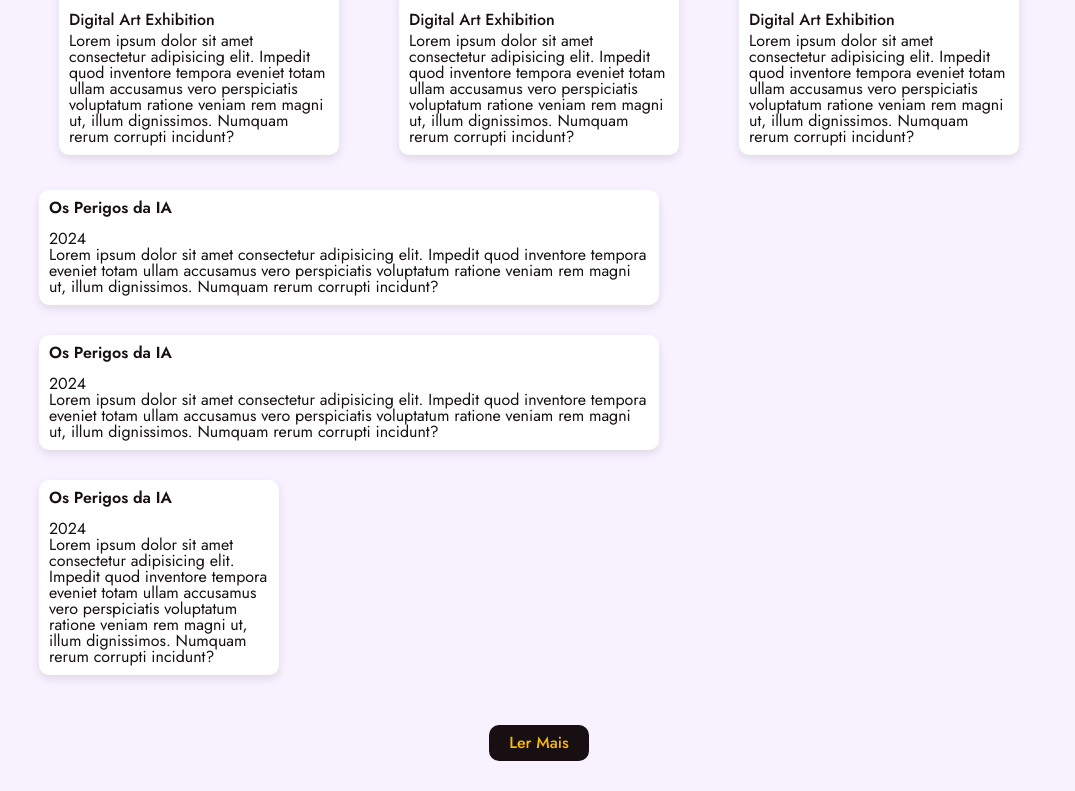
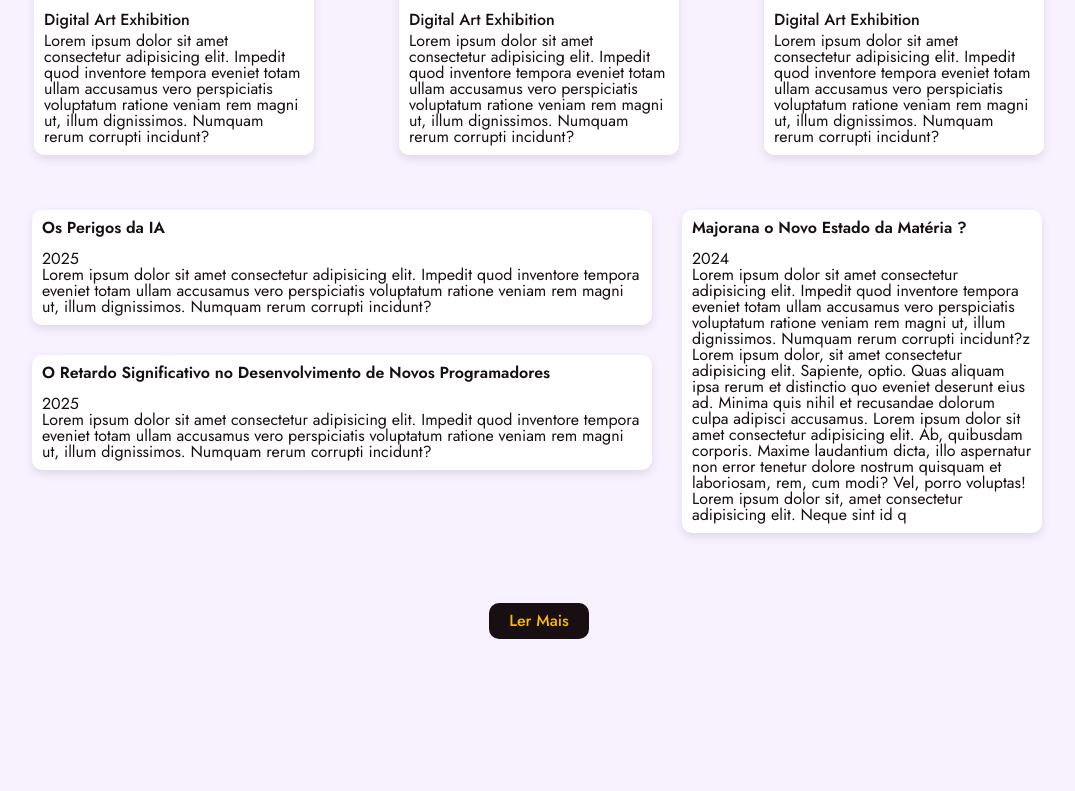
Before and after one commit to Isaac-Loiola/blogood, a plain HTML site: page index.html in a window 1280 px wide. Shown: the part 1106-1897 px from the top of the page, without its empty margins (101-1176 px from the left). After the commit the page ends 1775 px from the top, so only its background shows below. Drawn offline with Linux system fonts and the light colour scheme.

Commit message:
Card lateral ajustado!

```diff
--- a/css/style.css
+++ b/css/style.css
@@ -75,7 +75,7 @@ header{
 
 main{
     padding: 20px;
-    max-width: 1000px;
+    max-width: 1050px;
     margin: 0 auto;
     margin-bottom: 30px;
 
@@ -124,19 +124,27 @@ main{
 
 /* Poster container */
 .poster-container{
+    width: 100%;
+    margin: 20px 0;
+    padding: 0 18px;
+
+    display: flex;
     justify-content: start;
-    flex-direction: column-reverse;
+    flex-direction: row;
+    flex-wrap: wrap;
 }
 
+/* -- big poster left --*/
 .poster{
     width: 650px;
     display: flex;
-    flex-direction: row;
+    flex-direction: column;
     flex-wrap: wrap;
 }
 
 .poster-users{
     width: 600px;
+
     background-color: #FFF;
     padding: 10px;
     border-radius: 10px;
@@ -152,14 +160,16 @@ main{
     font-weight: 600;
 }
 
+/* -- end big poster left --*/
+
 .poster-litle{
-    width: 220px;
+    width: 340px;
     flex-direction: column;
     align-items: flex-end;
 }
 
 .poster-users-litle{
-    width: 220px;
+    width: 100%;
     background-color: #FFF;
     padding: 10px;
     border-radius: 10px;
--- a/index.html
+++ b/index.html
@@ -88,23 +88,23 @@
                     <!-- <h2 class="subtitle-poster">Artigos</h2> -->
                     <section class="poster-users">
                         <h2 class="content-poster-users">Os Perigos da IA</h2>
-                        <data value="2024" class="date-poster-users">2024</data>
+                        <data value="2024" class="date-poster-users">2025</data>
                         <p class="paragraph-poster-user">Lorem ipsum dolor sit amet consectetur adipisicing elit. Impedit quod inventore tempora eveniet totam ullam accusamus vero perspiciatis voluptatum ratione veniam rem magni ut, illum dignissimos. Numquam rerum corrupti incidunt?</p>
                     </section>
 
                     <section class="poster-users">
-                        <h2 class="content-poster-users" class="date-poster-users">Os Perigos da IA</h2>
-                        <data value="2024">2024</data>
+                        <h2 class="content-poster-users" class="date-poster-users">O Retardo Significativo no Desenvolvimento de Novos Programadores</h2>
+                        <data value="2024">2025</data>
                         <p class="paragraph-poster-user">Lorem ipsum dolor sit amet consectetur adipisicing elit. Impedit quod inventore tempora eveniet totam ullam accusamus vero perspiciatis voluptatum ratione veniam rem magni ut, illum dignissimos. Numquam rerum corrupti incidunt?</p>
                     </section>
                 </div>
 
                 <div class="poster-litle">
-
                     <section class="poster-users-litle">
-                        <h2 class="content-poster-users">Os Perigos da IA</h2>
+                        <h2 class="content-poster-users">Majorana o Novo Estado da Matéria ?</h2>
                         <data value="2024" class="date-poster-users-litle">2024</data>
-                        <p class="paragraph-poster-user">Lorem ipsum dolor sit amet consectetur adipisicing elit. Impedit quod inventore tempora eveniet totam ullam accusamus vero perspiciatis voluptatum ratione veniam rem magni ut, illum dignissimos. Numquam rerum corrupti incidunt?</p>
+                        <p class="paragraph-poster-user">Lorem ipsum dolor sit amet consectetur adipisicing elit. Impedit quod inventore tempora eveniet totam ullam accusamus vero perspiciatis voluptatum ratione veniam rem magni ut, illum dignissimos. Numquam rerum corrupti incidunt?z Lorem ipsum dolor, sit amet consectetur adipisicing elit. Sapiente, optio. Quas aliquam ipsa rerum et distinctio quo eveniet deserunt eius ad. Minima quis nihil et recusandae dolorum culpa adipisci accusamus. Lorem ipsum dolor sit amet consectetur adipisicing elit. Ab, quibusdam corporis. Maxime laudantium dicta, illo aspernatur non error tenetur dolore nostrum quisquam et laboriosam, rem, cum modi? Vel, porro voluptas! Lorem ipsum dolor sit, amet consectetur adipisicing elit. Neque sint id q
+                        </p>
                     </section>
                 </div>
             </div>
```
